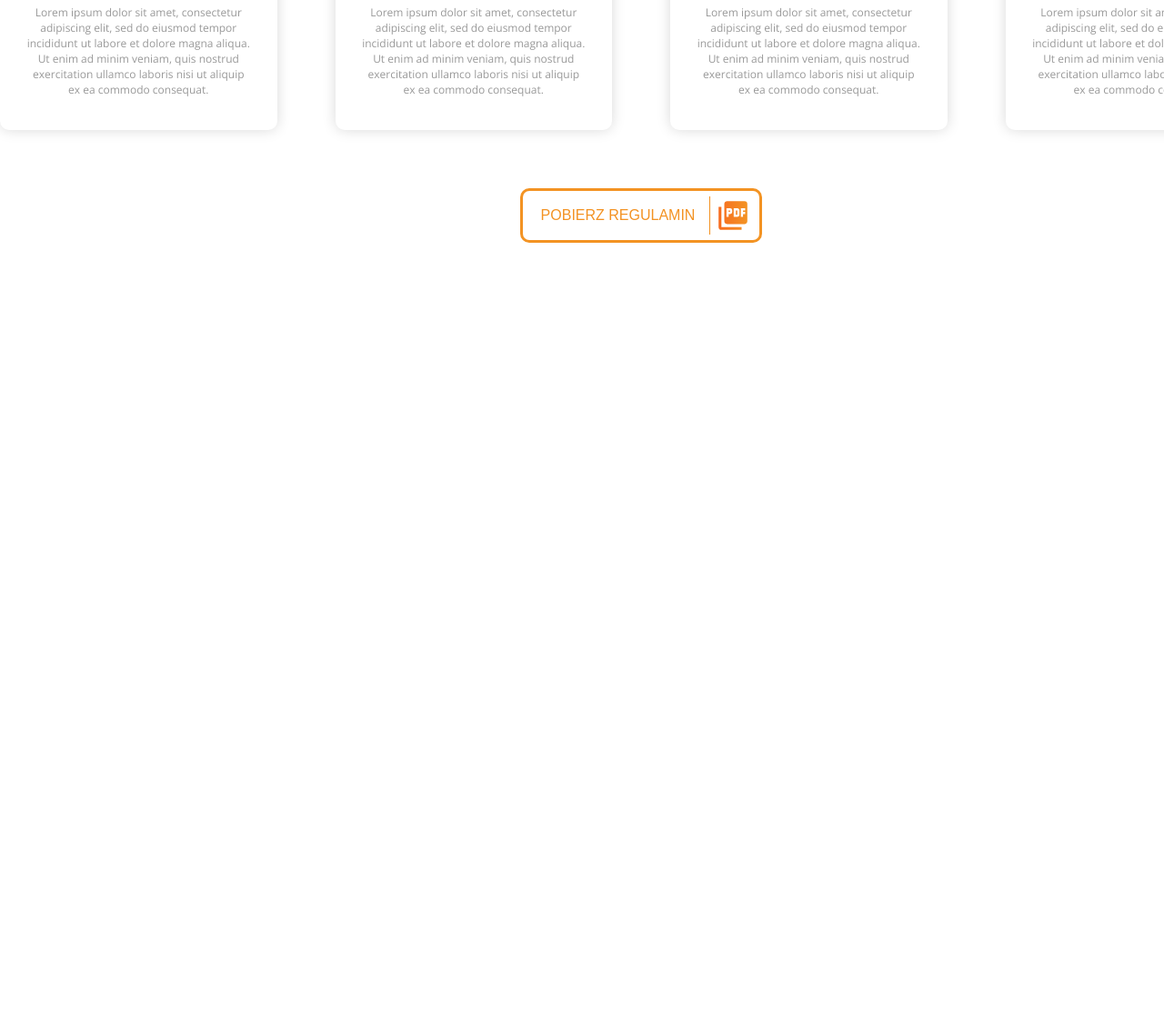
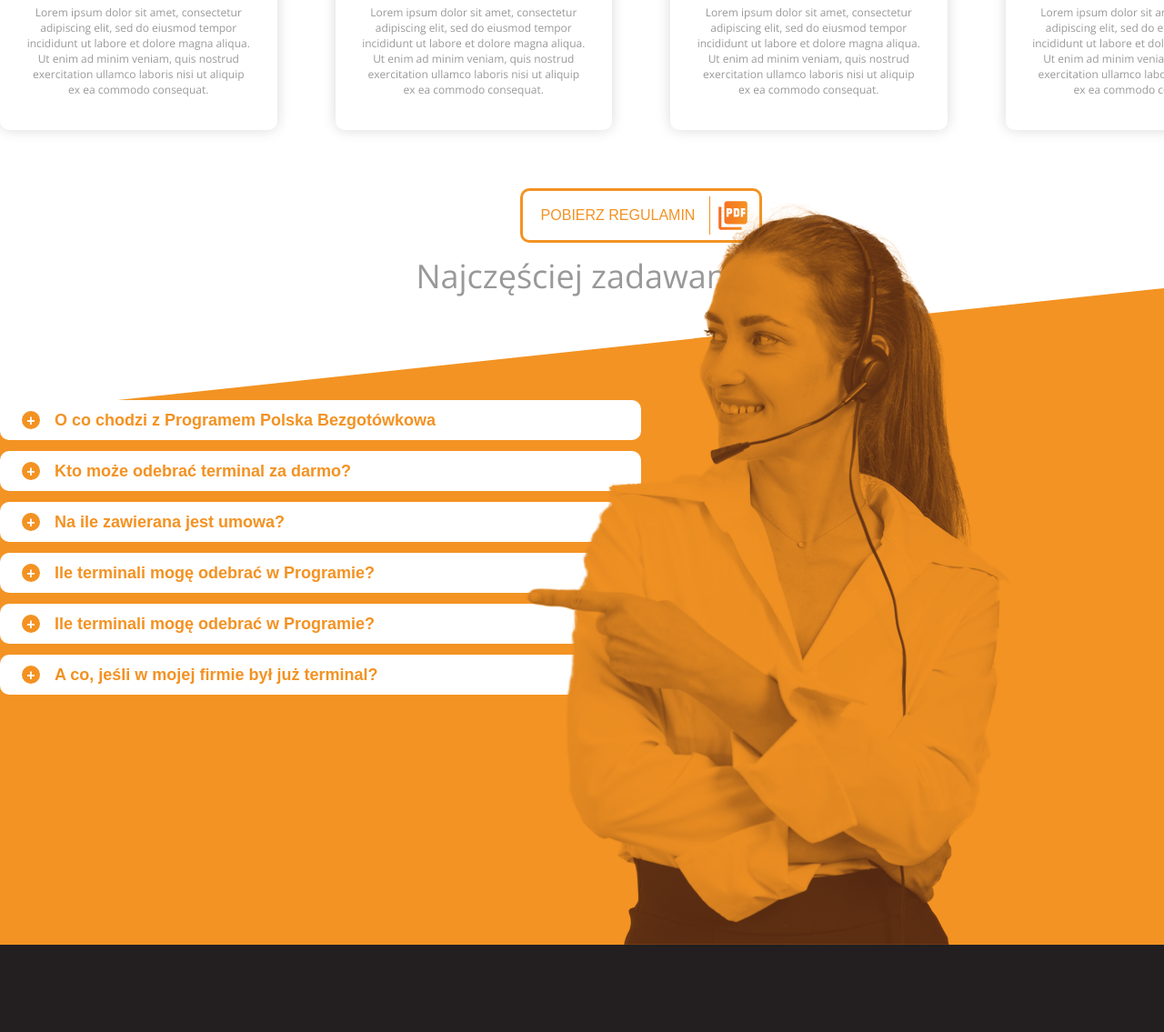
Before and after one commit to OliwierSellig/terminal-project, a website: page index.html in a window 1280 px wide. Shown: the part 518-1653 px from the top of the page at 91% size. Before the commit the page ends 800 px from the top, so only its background shows below. Drawn offline with nearby package versions, Linux system fonts and the light colour scheme.

Commit message:
Started working on FAQ Section

```diff
--- a/index.html
+++ b/index.html
@@ -9,7 +9,7 @@
   <body>
     <section class="why-us">
       <header class="why-us__header">
-        <h1 class="why-us__heading">Dlaczego warto wybrać terminal od nas?</h1>
+        <h1 class="heading">Dlaczego warto wybrać terminal od nas?</h1>
         <p class="why-us__subheading">
           Program dla <span>nowych</span> klientów
         </p>
@@ -76,12 +76,17 @@
         <span>Pobierz regulamin</span>
       </button>
     </section>
-    <!-- <section class="faq">
-      <h2 class="faq__heading">Najczęściej zadawane pytania</h2>
-      <div class="faq__box">
+    <section class="faq">
+      <div class="faq__container">
+        <h2 class="heading">Najczęściej zadawane pytania</h2>
         <ul class="faq__questions">
           <li class="faq__item">
-            <button class="faq__open"></button>
+            <button class="faq__open">
+              <span class="faq__open--icon">+</span>
+              <span class="faq__open--text"
+                >O co chodzi z Programem Polska Bezgotówkowa</span
+              >
+            </button>
             <div class="faq__content">
               <p class="faq__text">
                 Polska Bezgotówkowa to potoczna nazwa Programu Wsparcia Obrotu
@@ -99,7 +104,12 @@
             </div>
           </li>
           <li class="faq__item">
-            <button class="faq__open"></button>
+            <button class="faq__open">
+              <span class="faq__open--icon">+</span
+              ><span class="faq__open--text"
+                >Kto może odebrać terminal za darmo?</span
+              >
+            </button>
             <div class="faq__content">
               <p class="faq__text">
                 Polska Bezgotówkowa to potoczna nazwa Programu Wsparcia Obrotu
@@ -117,7 +127,10 @@
             </div>
           </li>
           <li class="faq__item">
-            <button class="faq__open"></button>
+            <button class="faq__open">
+              <span class="faq__open--icon">+</span
+              ><span class="faq__open--text">Na ile zawierana jest umowa?</span>
+            </button>
             <div class="faq__content">
               <p class="faq__text">
                 Polska Bezgotówkowa to potoczna nazwa Programu Wsparcia Obrotu
@@ -135,7 +148,12 @@
             </div>
           </li>
           <li class="faq__item">
-            <button class="faq__open"></button>
+            <button class="faq__open">
+              <span class="faq__open--icon">+</span>
+              <span class="faq__open--text"
+                >Ile terminali mogę odebrać w Programie?</span
+              >
+            </button>
             <div class="faq__content">
               <p class="faq__text">
                 Polska Bezgotówkowa to potoczna nazwa Programu Wsparcia Obrotu
@@ -153,7 +171,12 @@
             </div>
           </li>
           <li class="faq__item">
-            <button class="faq__open"></button>
+            <button class="faq__open">
+              <span class="faq__open--icon">+</span>
+              <span class="faq__open--text"
+                >Ile terminali mogę odebrać w Programie?
+              </span>
+            </button>
             <div class="faq__content">
               <p class="faq__text">
                 Polska Bezgotówkowa to potoczna nazwa Programu Wsparcia Obrotu
@@ -171,7 +194,12 @@
             </div>
           </li>
           <li class="faq__item">
-            <button class="faq__open"></button>
+            <button class="faq__open">
+              <span class="faq__open--icon">+</span>
+              <span class="faq__open--text"
+                >A co, jeśli w mojej firmie był już terminal?</span
+              >
+            </button>
             <div class="faq__content">
               <p class="faq__text">
                 Polska Bezgotówkowa to potoczna nazwa Programu Wsparcia Obrotu
@@ -189,8 +217,13 @@
             </div>
           </li>
         </ul>
-        <img class="faq__cover" src="" alt="" />
+        <img
+          class="faq__cover"
+          src="./img/woman.png"
+          alt="Womak at work pointing at the freuquently asked questions box"
+        />
       </div>
-    </section> -->
+    </section>
+    <footer class="footer" />
   </body>
 </html>
--- a/styles.scss
+++ b/styles.scss
@@ -59,7 +59,7 @@
 }
 
 .why-us {
-  padding-top: 70px;
+  padding: 70px 0 12px;
   width: 1410px;
   margin: 0 auto;
   display: flex;
@@ -69,17 +69,12 @@
   &__header {
     text-align: center;
     margin-bottom: 72px;
-    color: var(--color-dark-300);
-  }
-
-  &__heading {
-    font-size: 36px;
-    margin-bottom: 16px;
   }
 
   &__subheading {
     font-size: 18px;
     font-weight: 300;
+    color: var(--color-dark-300);
 
     span {
       color: var(--color-orange-200);
@@ -185,12 +180,108 @@
         background-image: url("./svg/picture_as_pdf-white.svg");
       }
     }
+    span {
+      padding: 12px 16px;
+      border-right: 1px var(--color-orange-200) solid;
+      text-transform: uppercase;
+      transition: border-right 0.2s;
+    }
+  }
+}
+
+.faq {
+  position: relative;
+  padding-bottom: 96px;
+  min-height: 760px;
+
+  &__container {
+    display: flex;
+    flex-direction: column;
+    align-items: center;
+    width: 1410px;
+    margin: 0 auto;
+    gap: 96px;
   }
 
-  span {
-    padding: 12px 16px;
-    border-right: 1px var(--color-orange-200) solid;
-    text-transform: uppercase;
-    transition: border-right 0.2s;
+  &::after {
+    content: "";
+    position: absolute;
+    bottom: 0;
+    left: 0;
+    width: 100%;
+    height: 100%;
+    background-color: var(--color-orange-300);
+    clip-path: polygon(0% 100%, 0% 23%, 100% 5%, 100% 100%);
+    z-index: -1;
+  }
+
+  &__questions {
+    display: flex;
+    gap: 12px;
+    flex-direction: column;
+    align-self: flex-start;
+    width: 50%;
+  }
+
+  &__item {
+    width: 100%;
+    display: flex;
+    flex-direction: column;
+  }
+
+  &__open {
+    background-color: var(--color-white);
+    display: flex;
+    align-items: center;
+    gap: 16px;
+    border: none;
+    cursor: pointer;
+    padding: 12px 24px;
+    border-radius: 10px;
+
+    &--icon {
+      width: 20px;
+      height: 20px;
+      border-radius: 50%;
+      background-color: var(--color-orange-200);
+      display: flex;
+      align-items: end;
+      justify-content: center;
+      font-size: 16px;
+      color: var(--color-white);
+      font-weight: 700;
+    }
+
+    &--text {
+      color: var(--color-orange-200);
+      font-size: 18px;
+      font-weight: 700;
+      line-height: 1;
+    }
+  }
+
+  &__content {
+    display: none;
+  }
+
+  &__text {
+  }
+
+  &__cover {
+    position: absolute;
+    bottom: 0;
+    right: 13%;
   }
 }
+
+.heading {
+  font-size: 36px;
+  margin-bottom: 16px;
+  color: var(--color-dark-300);
+}
+
+.footer {
+  width: 100%;
+  height: 96px;
+  background-color: var(--color-dark-100);
+}
```
Also changed, not shown: img/woman.png (renamed from img/Warstwa 38.png), img/woman2.png (renamed from img/Warstwa 38@2x.png), output.css, 1 other file.
